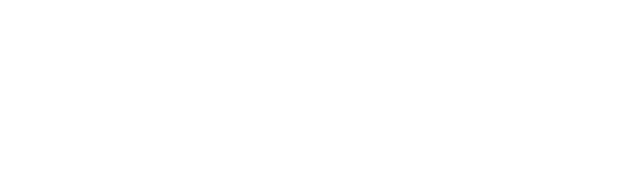
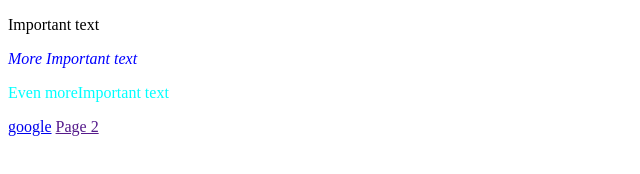
Before and after one commit to emmaschou/289.101, a plain HTML site: page page1.html in a window 1280 px wide. Shown: the whole page, without its empty margins (0-640 px from the left). Drawn offline with Linux system fonts and the light colour scheme.

Commit message:
added styles to page 1, created page 2.html

```diff
--- a/page1.html
+++ b/page1.html
@@ -1,16 +1,29 @@
 <!DOCTYPE html>
 <html>
     <head>
+    <title> Page 1</title>
 
+    <style>
+        .important{
+            color:#0000FF;
+            font-style: italic;
+        }
+        .alsoimportant{
+            color:aqua;
+        }
 
-
+        </style>
 
 
     </head>
     <body>
+        <p >Important text</p>
+        <p class="important" >More Important text</p>
+        <p class="alsoimportant">Even moreImportant text</p>
 
-
-
+<!--        link to google-->
+        <a href="http://www.google.com">google</a>
+        <a href="">Page 2</a>
 
     </body>
 
```
Also changed, not shown: page2.html (added, +20 -0 lines).
